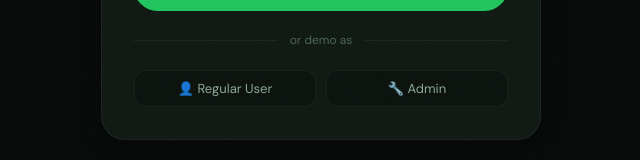
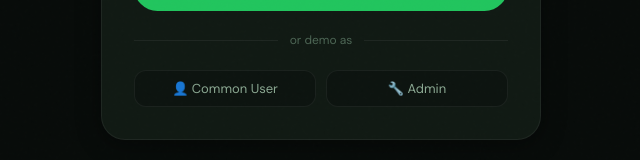
Before and after one commit to jp-coder16/Capstone, a React (Vite) app in the folder frontend/: page /login in a window 1280 px wide. Shown: the part 511-671 px from the top of the page, without its empty margins (319-959 px from the left). Built offline with nearby package versions, Linux system fonts and the light colour scheme.

Commit message:
my test commit

```diff
--- a/frontend/src/pages/LoginPage.jsx
+++ b/frontend/src/pages/LoginPage.jsx
@@ -176,7 +176,7 @@ export default function LoginPage() {
                 color: 'var(--text-secondary)', fontSize: 13, cursor: 'pointer',
                 transition: 'var(--transition)'
               }}
-            >👤 Regular User</button>
+            >👤 Common  User</button>
             <button
               onClick={() => { setEmail('admin@demo.com'); setPassword('admin123') }}
               style={{
```
